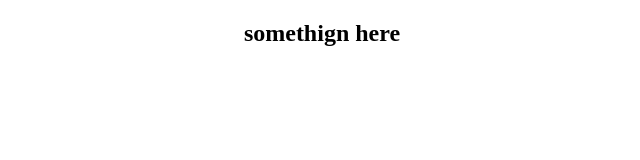
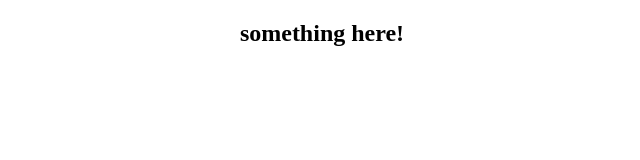
Before and after one commit to harry-duncan/harry-duncan.github.io, a plain HTML site: page index.html in a window 1280 px wide. Shown: the full height of the page, 318-958 px from the left. Drawn offline with Linux system fonts and the light colour scheme.

Commit message:
Meaningful commit message

```diff
--- a/index.html
+++ b/index.html
@@ -7,7 +7,7 @@
 </head>
 <body>
 
-<h2>somethign here</h2>
+<h2>something here!</h2>
 
 </body>
 </html>
```
